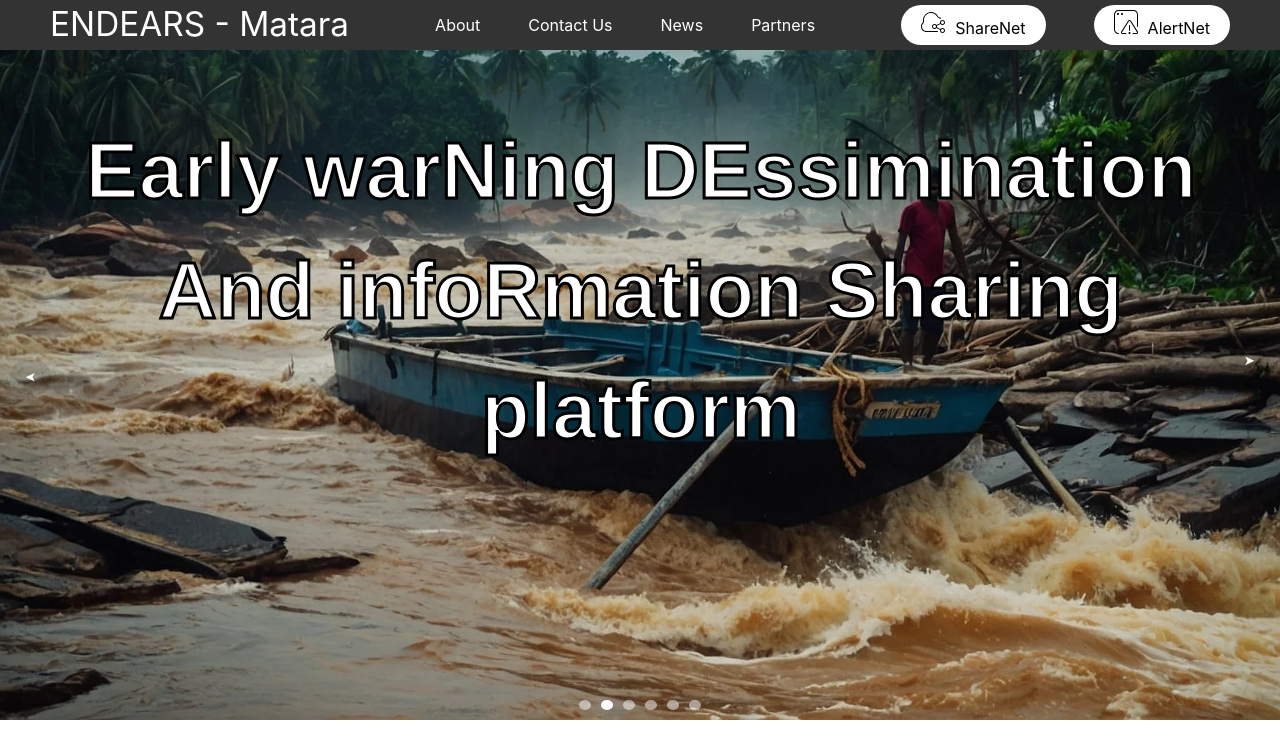
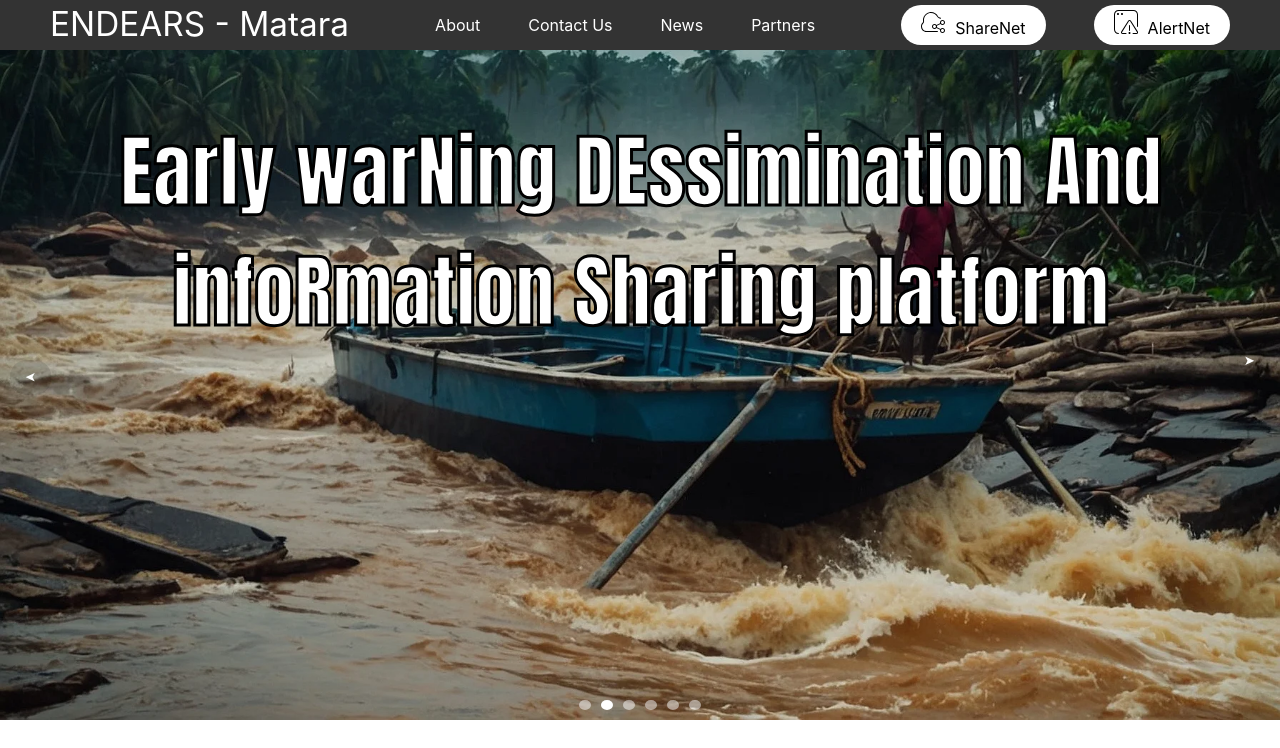
Before and after one commit to Hasitha-J/Endears_project, a React (Vite) app: page / in a window 1280 px wide. Shown: the top 748 px of the page. Built offline with nearby package versions, Linux system fonts and the light colour scheme.

Commit message:
change the font style in title1

```diff
--- a/index.html
+++ b/index.html
@@ -2,6 +2,9 @@
 <html lang="en">
   <head>
     <meta charset="UTF-8" />
+    <link rel="preconnect" href="https://fonts.googleapis.com">
+    <link rel="preconnect" href="https://fonts.gstatic.com" crossorigin>
+    <link href="https://fonts.googleapis.com/css2?family=Anton&display=swap" rel="stylesheet">
     <link rel="icon" type="image" href="/Alert.png" />
     <meta name="viewport" content="width=device-width, initial-scale=1.0" />
     <title>ENDEARS-Matara</title>
--- a/src/title.css
+++ b/src/title.css
@@ -25,7 +25,7 @@
 }
 
 .title-text{
-  font-family:  Arial, sans-serif;
+  font-family: Anton, Arial, sans-serif;
   display: inline-block;
   vertical-align: middle;
 }
```
